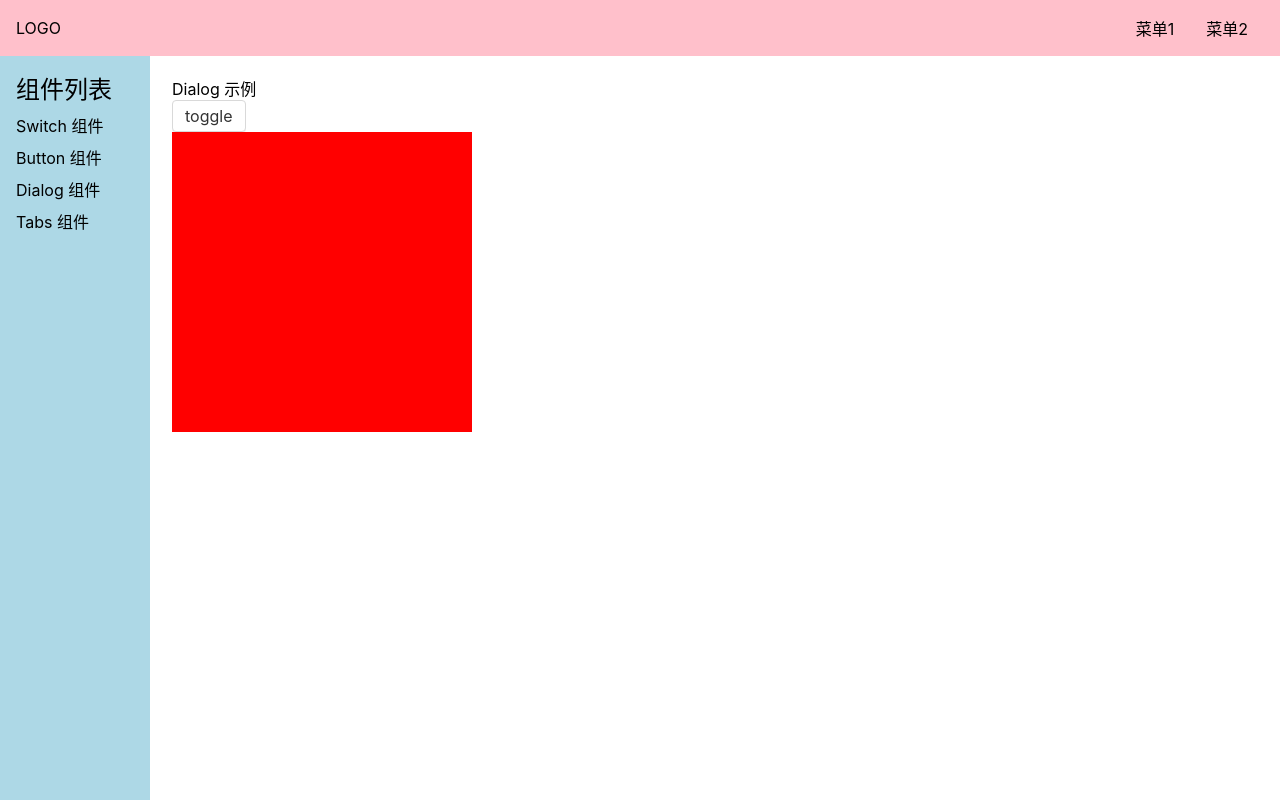
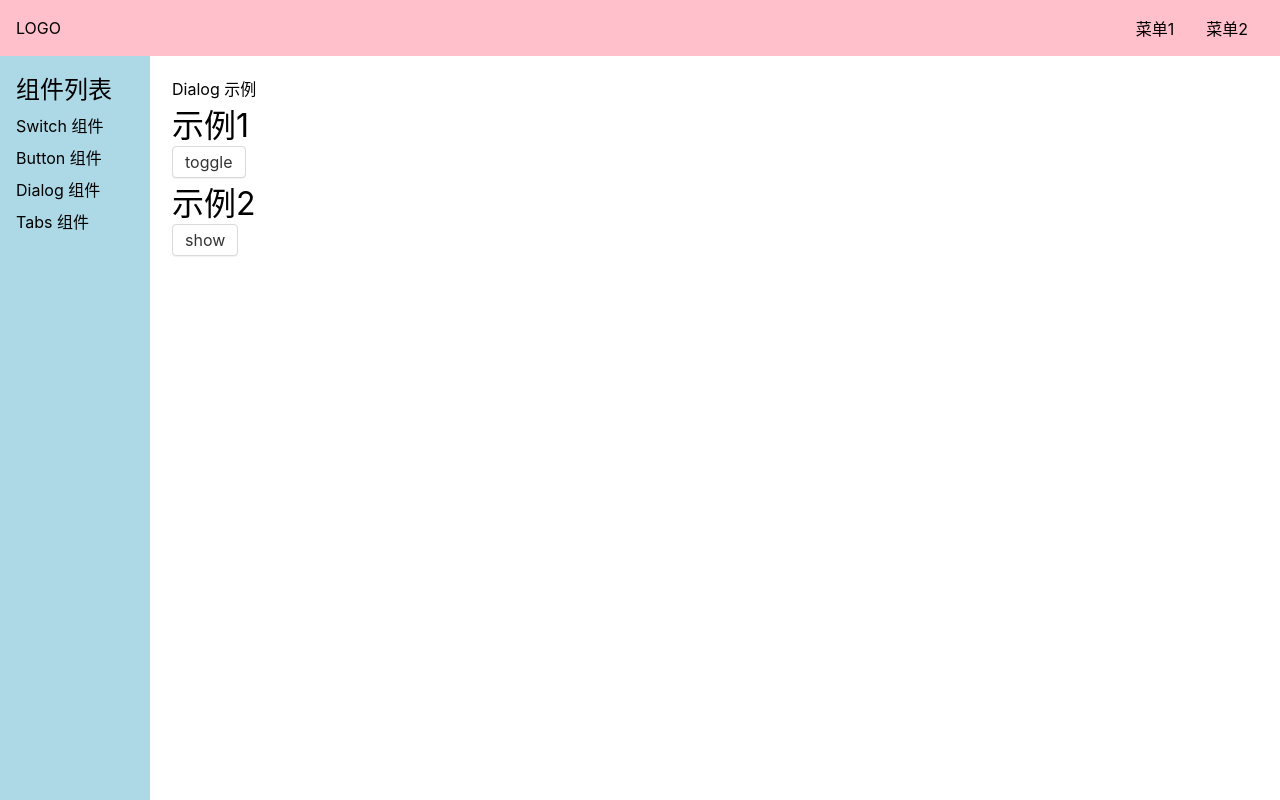
Before and after one commit to grea-t/gulu-UI, a Vue app: page /#/doc/dialog in a window 1280 px wide. Built offline with nearby package versions, Linux system fonts and the light colour scheme.

Commit message:
openDialog 一句话打开 Dialog

```diff
--- a/src/components/DialogDemo.vue
+++ b/src/components/DialogDemo.vue
@@ -1,6 +1,6 @@
 <template>
   <div>Dialog 示例</div>
-  <div style="position: relative; z-index: 1;">
+  <h1>示例1</h1>
   <Button @click="toggle">toggle</Button>
   <Dialog v-model:visible="x" :closeOnClickOverlay="false" :ok="f1" :cancel="f2">
     <template v-slot:content>
@@ -11,14 +11,15 @@
       <strong>加粗的标题</strong>
     </template>
   </Dialog>
-  </div>
-  <div style="position: relative; z-index: 2; width: 300px; height: 300px; background: red;"></div>
+  <h1>示例2</h1>
+  <Button @click="showDialog">show</Button>
 </template>
 
 <script lang="ts">
   import Dialog from '../lib/Dialog.vue'
   import Button from '../lib/Button.vue'
-  import {ref} from 'vue'
+  import {ref, h} from 'vue'
+  import {openDialog} from '../lib/openDialog'
 
   export default {
     components: {
@@ -35,7 +36,19 @@
       }
       const f2 = () => {
       }
-      return {x, toggle, f1, f2}
+      const showDialog = () => {
+        openDialog({
+          title: h('strong', {}, '标题'),
+          content: '你好',
+          ok() {
+            console.log('ok')
+          },
+          cancel() {
+            console.log('cancel')
+          }
+        })
+      }
+      return {x, toggle, f1, f2, showDialog}
     }
   }
 </script>
--- a/src/lib/Dialog.vue
+++ b/src/lib/Dialog.vue
@@ -59,7 +59,7 @@
         }
       }
       const cancel = () => {
-        context.emit('cancel')
+        props.cancel?.()
         close()
       }
       return {
--- /dev/null
+++ b/src/lib/openDialog.ts
@@ -0,0 +1,31 @@
+// @ts-ignore
+import Dialog from "./Dialog.vue";
+import {createApp, h} from "vue";
+
+export const openDialog = (options) => {
+  const {title, content, ok, cancel} = options;
+  const div = document.createElement("div");
+  document.body.appendChild(div);
+  const close = () => {
+    app.unmount(div);
+    div.remove();
+  };
+  const app = createApp({
+    render() {
+      return h(
+        Dialog,
+        {
+          visible: true,
+          "onUpdate:visible": (newVisible) => {
+            if (newVisible === false) {
+              close();
+            }
+          },
+          ok, cancel
+        },
+        {title, content,}
+      );
+    },
+  });
+  app.mount(div);
+};
```
Lines whose indentation alone changed are shown as unchanged.
